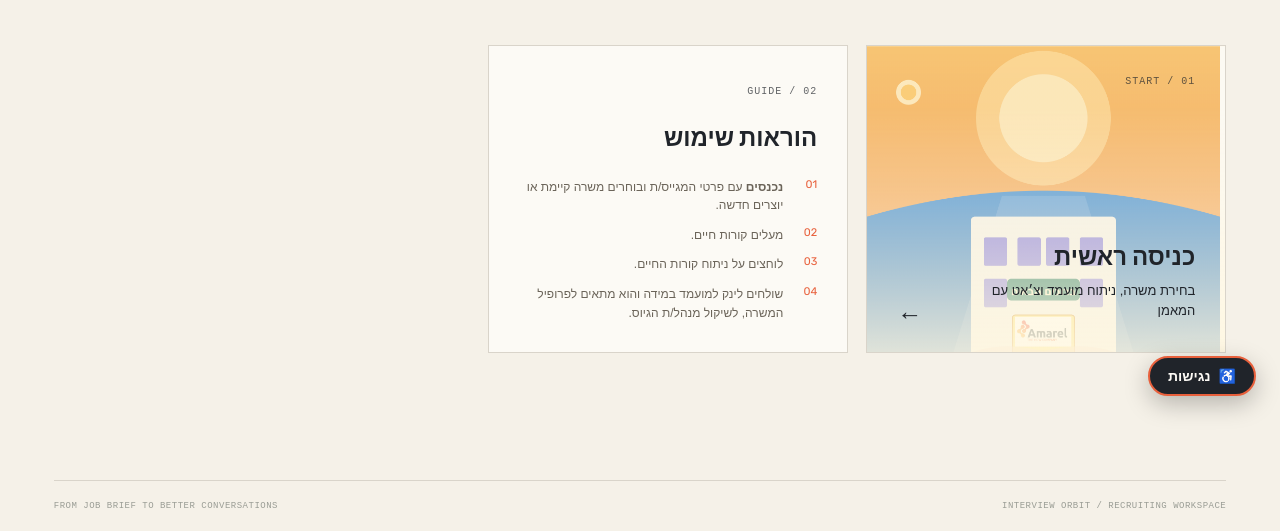
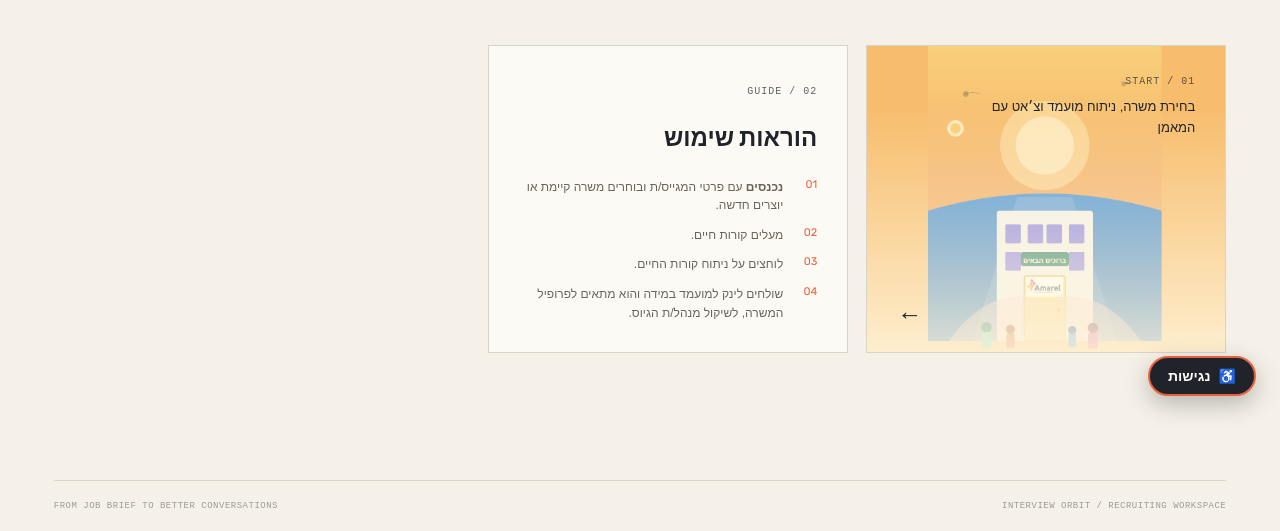
Before and after one commit to giladperetz1978/intermagic, a website: page public/index.html in a window 1280 px wide. Shown: the part 380-911 px from the top of the page. Drawn offline with Linux system fonts and the light colour scheme; a web font is replaced by a local one.

Commit message:
Show full artwork on recruiter entry

```diff
--- a/public/index.html
+++ b/public/index.html
@@ -27,7 +27,6 @@
   <div class="portal-grid">
     <button class="portal-card recruiter-choice" data-view="recruiter">
       <span class="portal-index">01 / START</span>
-      <strong>כניסה ראשית</strong>
       <small>בחירת משרה, ניתוח מועמד וצ׳אט עם המאמן</small>
       <span class="portal-arrow">←</span>
     </button>
--- a/public/portal.css
+++ b/public/portal.css
@@ -39,7 +39,7 @@
 
 .portal-card {
   position: relative;
-  min-height: 214px;
+  min-height: 278px;
   padding: 30px;
   text-align: right;
   border: 1px solid var(--line);
@@ -69,8 +69,10 @@
   overflow: hidden;
   color: var(--ink);
   background-image: linear-gradient(180deg, rgba(255, 247, 224, 0.1) 20%, rgba(255, 247, 224, 0.86) 100%), url('good_recruitment_cover_art_v2.png');
+  background-color: #f6b65f;
   background-position: center center;
-  background-size: cover;
+  background-repeat: no-repeat;
+  background-size: contain;
 }
 
 .portal-card.recruiter-choice:hover {
```
